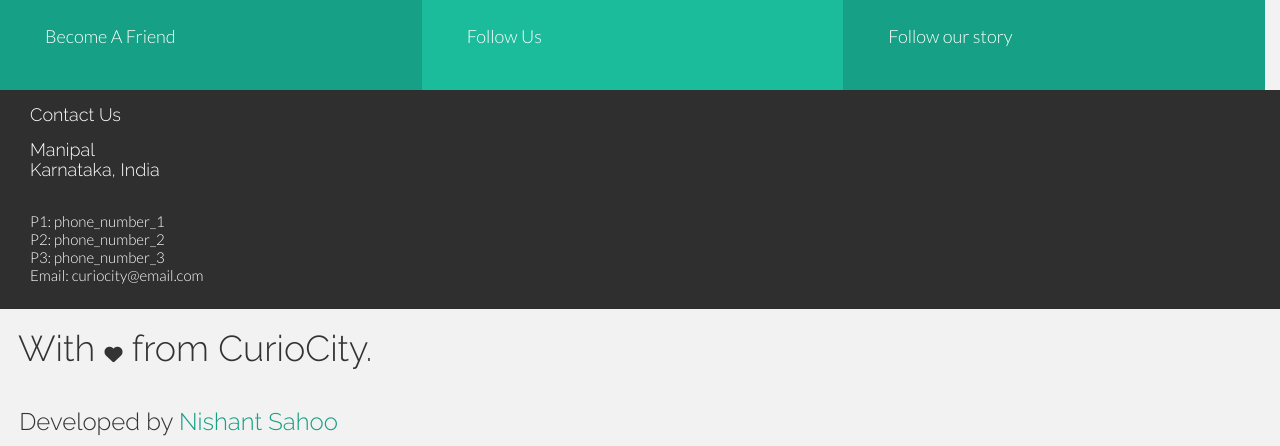
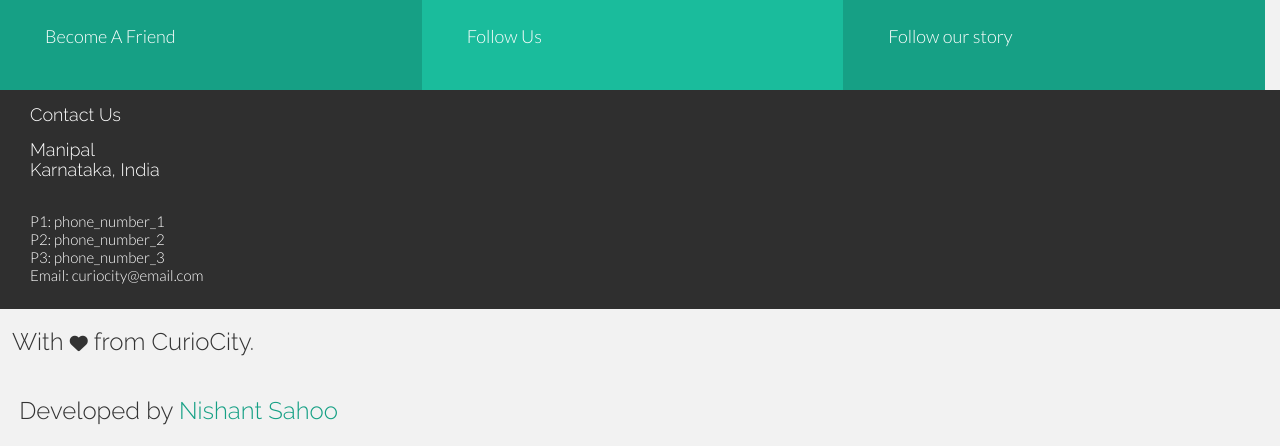
Before and after one commit to wecuriocity/wecuriocity.github.io, a plain HTML site: page index.html in a window 1280 px wide. Shown: the part 2682-3128 px from the top of the page. Drawn offline with nearby package versions, Linux system fonts and the light colour scheme.

Commit message:
Update index.html

```diff
--- a/index.html
+++ b/index.html
@@ -165,7 +165,7 @@
 		</div><!-- container -->
 	</div><!-- Contact Footer -->
 
-	<h1  style=" margin-left: .5em; "> With <p class="fa fa-heart"> </p> from CurioCity.</h1>
+	<h3  style=" margin-left: .5em; "> With <p class="fa fa-heart"> </p> from CurioCity.</h3>
 	<h3 style=" margin-left: .8em; "> Developed by <a href="https://github.com/nishantsahoo">Nishant Sahoo</a> </h3>
 
 
```
